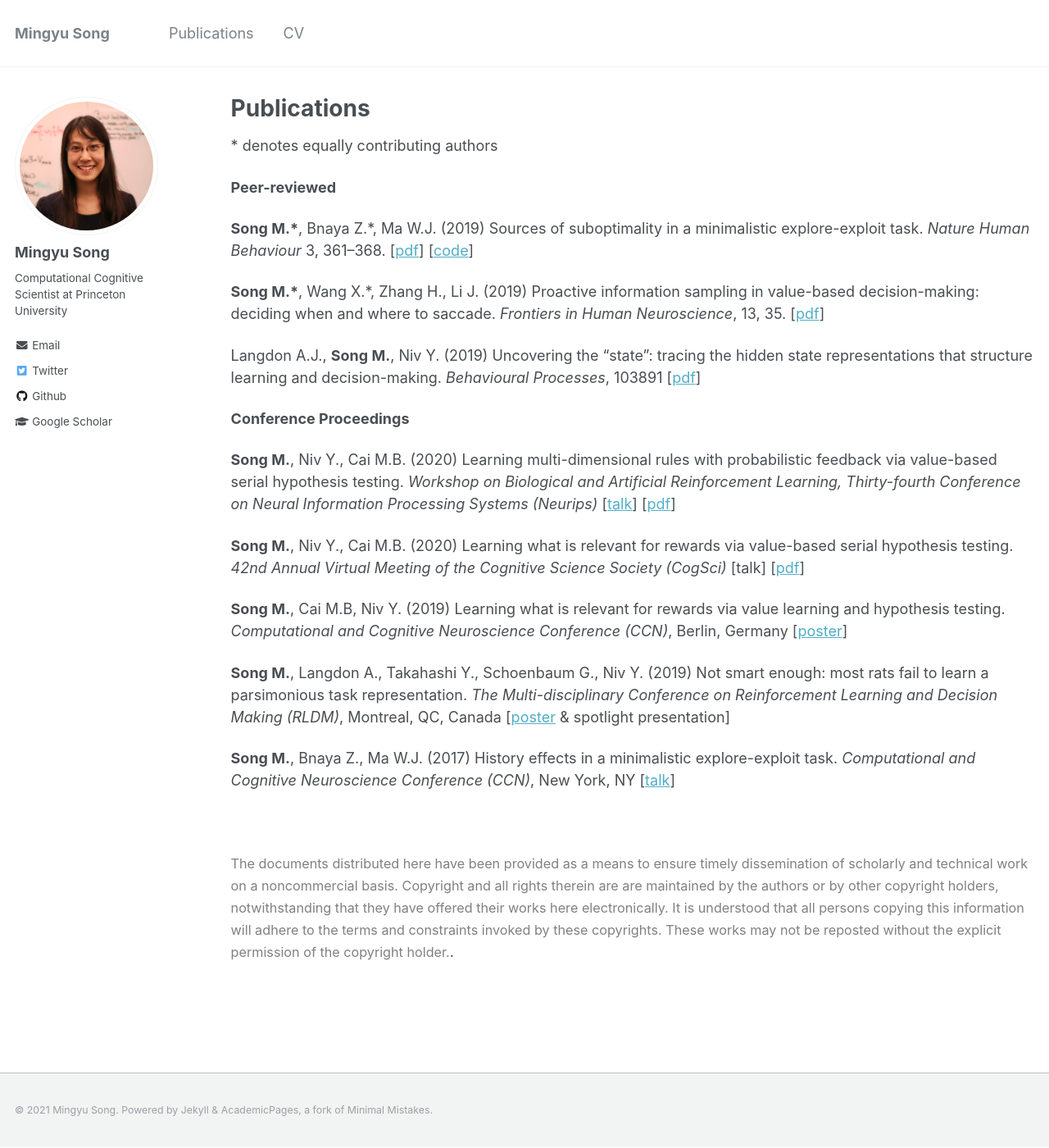
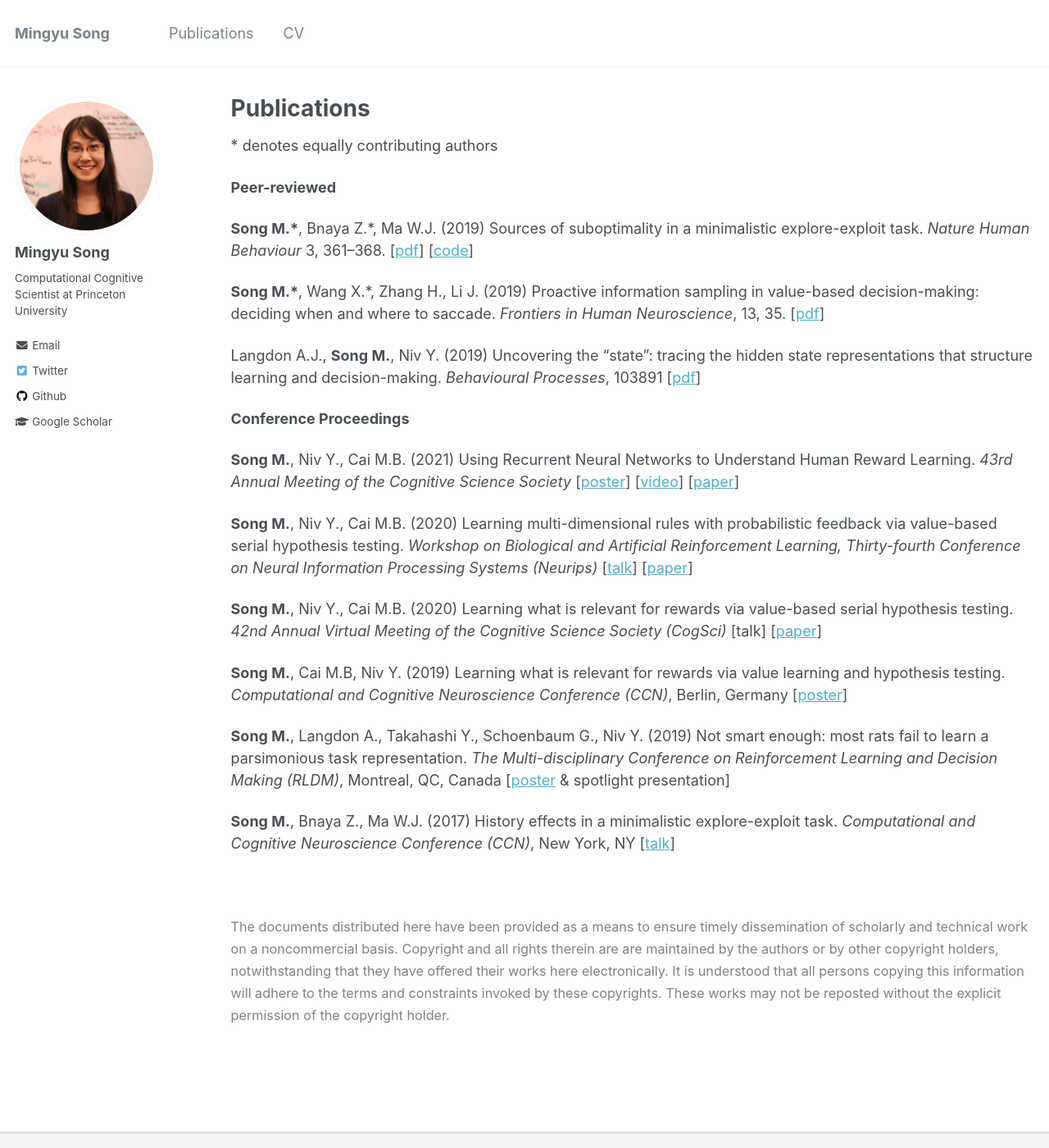
Before and after one commit to mingyus/mingyus.github.io, a Jekyll site: the page built from _pages/publications.md, in a window 1280 px wide and 1400 px high. Shown: the whole window at 82% size. Built offline with Jekyll 4.4.1, drawn with Linux system fonts in a browser that asks for light colours.

Commit message:
update 8/2021

```diff
--- a/_pages/publications.md
+++ b/_pages/publications.md
@@ -30,9 +30,11 @@ Langdon A.J., **Song M.**, Niv Y. (2019) Uncovering the “state”: tracing the
 
 **Conference Proceedings**
 
-**Song M.**, Niv Y., Cai M.B. (2020) Learning multi-dimensional rules with probabilistic feedback via value-based serial hypothesis testing. *Workshop on Biological and Artificial Reinforcement Learning, Thirty-fourth Conference on Neural Information Processing Systems (Neurips)* [[talk](https://slideslive.com/38942371/learning-multidimensional-rules-via-valuebased-serial-hypothesis-testing)] [[pdf](http://mingyus.github.io/files/SongNivCai_Neurips_BARLworkshop_2020.pdf)]
+**Song M.**, Niv Y., Cai M.B. (2021) Using Recurrent Neural Networks to Understand Human Reward Learning. *43rd Annual Meeting of the Cognitive Science Society* [[poster](http://mingyus.github.io/files/SongNivCai_CogSci_2021_poster.pdf)] [[video](https://underline.io/events/163/posters/5709/poster/27030-1-d-135-using-recurrent-neural-networks-to-understand-human-reward-learning)] [[paper](http://mingyus.github.io/files/SongNivCai_CogSci_2021.pdf)]
 
-**Song M.**, Niv Y., Cai M.B. (2020) Learning what is relevant for rewards via value-based serial hypothesis testing. *42nd Annual Virtual Meeting of the Cognitive Science Society (CogSci)* [talk] [[pdf](http://mingyus.github.io/files/SongNivCai_CogSci_2020.pdf)]
+**Song M.**, Niv Y., Cai M.B. (2020) Learning multi-dimensional rules with probabilistic feedback via value-based serial hypothesis testing. *Workshop on Biological and Artificial Reinforcement Learning, Thirty-fourth Conference on Neural Information Processing Systems (Neurips)* [[talk](https://slideslive.com/38942371/learning-multidimensional-rules-via-valuebased-serial-hypothesis-testing)] [[paper](http://mingyus.github.io/files/SongNivCai_Neurips_BARLworkshop_2020.pdf)]
+
+**Song M.**, Niv Y., Cai M.B. (2020) Learning what is relevant for rewards via value-based serial hypothesis testing. *42nd Annual Virtual Meeting of the Cognitive Science Society (CogSci)* [talk] [[paper](http://mingyus.github.io/files/SongNivCai_CogSci_2020.pdf)]
 
 **Song M.**, Cai M.B, Niv Y. (2019) Learning what is relevant for rewards via value learning and hypothesis testing. *Computational and Cognitive Neuroscience Conference (CCN)*, Berlin, Germany [[poster](http://mingyus.github.io/files/SongCaiNiv_CNN_2019.pdf)]
 
@@ -42,4 +44,4 @@ Langdon A.J., **Song M.**, Niv Y. (2019) Uncovering the “state”: tracing the
 
 <br/>
 
-<span style="color:grey; font-size:0.9em">The documents distributed here have been provided as a means to ensure timely dissemination of scholarly and technical work on a noncommercial basis. Copyright and all rights therein are are maintained by the authors or by other copyright holders, notwithstanding that they have offered their works here electronically. It is understood that all persons copying this information will adhere to the terms and constraints invoked by these copyrights. These works may not be reposted without the explicit permission of the copyright holder.</span>.
+<span style="color:grey; font-size:0.9em">The documents distributed here have been provided as a means to ensure timely dissemination of scholarly and technical work on a noncommercial basis. Copyright and all rights therein are are maintained by the authors or by other copyright holders, notwithstanding that they have offered their works here electronically. It is understood that all persons copying this information will adhere to the terms and constraints invoked by these copyrights. These works may not be reposted without the explicit permission of the copyright holder.</span>
```
Also changed, not shown: 4 other files.
